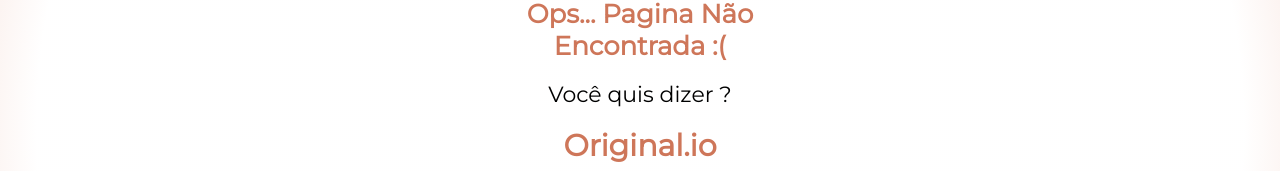
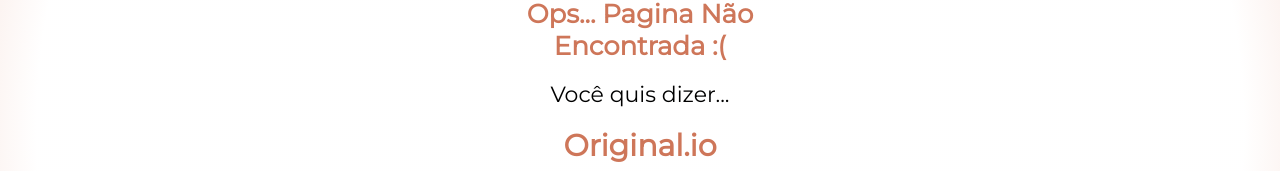
Before and after one commit to Gardiano/Original.io-task, a React (Create React App) app in the folder original/: page / in a window 1280 px wide. Shown: the part 272-443 px from the top of the page. Built offline with nearby package versions, Linux system fonts and the light colour scheme.

Commit message:
error.js strong tag att infos

```diff
--- a/original/src/Components/error/error.js
+++ b/original/src/Components/error/error.js
@@ -8,7 +8,7 @@
     <aside>
        <div className="error-box">
           <strong>  Ops... Pagina Não Encontrada :( </strong> <br /> <br />
-          <p> Você quis dizer ? </p> <br />
+          <p> Você quis dizer... </p> <br />
           <Link to="/home"> Original.io </Link>
        </div>
     </aside>
```
